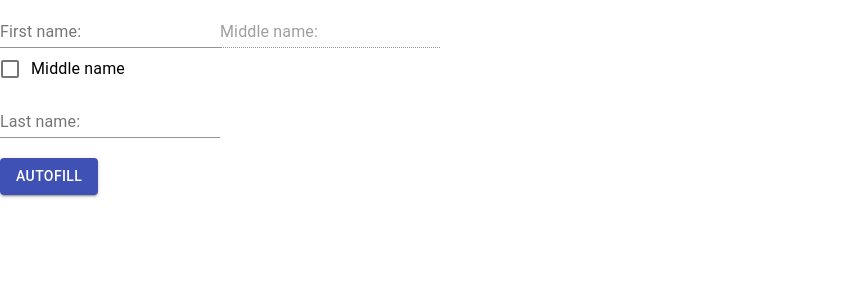
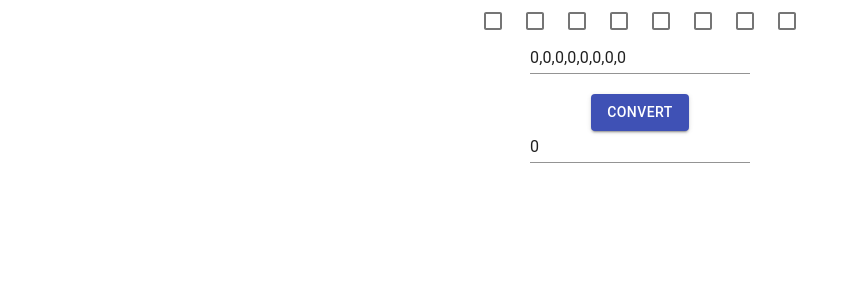
Before and after one commit to pietarin/ReactGUI, a React (Create React App) app: page / in a window 1280 px wide. Shown: the top 300 px of the page, without its empty margins (0-859 px from the left). Built offline with nearby package versions, Linux system fonts and the light colour scheme.

Commit message:
Did some of exercise 1.2

```diff
--- /dev/null
+++ b/src/exercises/exercise.css
@@ -0,0 +1,3 @@
+.App {
+    text-align: center;
+  }
--- a/src/exercises/exercise1.2.js
+++ b/src/exercises/exercise1.2.js
@@ -1,70 +1,89 @@
-import React from 'react';
+import React, { useState, useEffect } from 'react';
 import TextField from '@material-ui/core/TextField';
 import Box from '@material-ui/core/Box';
 import Checkbox from '@material-ui/core/Checkbox';
 import Button from '@material-ui/core/Button';
-import FormControlLabel from '@material-ui/core/FormControlLabel';
+import './exercise.css';
 
 function App() {
-    const [autofill, setAutofill] = React.useState(true);
-    document.title = 'Names';
+    document.title = 'Binary Boxes';
 
     return (
         <div>
-            {autofill ? <Form setAutofill={setAutofill} /> : <Autofilled />}
+            <BinaryConverter />
         </div>
     )
 }
 
-function Autofilled() {
-    const [isActive, setActive] = React.useState(true);
+function BinaryConverter() {
+    const [decimalValue, setDecimalValue] = useState(0);
+    const [binaryArray, setBinaryArray] = useState([0, 0, 0, 0, 0, 0, 0, 0]);
+
+    function bitHandler(index, checked) {
+        var sliceOne = binaryArray.slice(0, index);
+        var sliceTwo = binaryArray.slice(index);
+        var replace = 0;
+        if (checked) {
+            replace = 1;
+        }
+        setBinaryArray(
+            sliceOne.concat([replace], sliceTwo)
+        );
+        console.log(binaryArray + "b");
+        console.log(binaryArray.slice(0, index).concat([replace], (binaryArray.slice(index + 1))) + " barray");
+        console.log(sliceOne + " one");
+        console.log(index + " index");
+        console.log([replace] + " replace");
+        console.log(sliceTwo + " two");
+        console.log(binaryArray.length + " length");
+    }
 
     return (
         <div className="App">
             <Box>
-                <TextField id="firstname" label="First name: " defaultValue="Jaakko" />
-                <TextField disabled={isActive} id="middlename" label="Middle name: " defaultValue="mikalie" />
+                <Checkbox id={0} onChange={(e, checked) => {
+                    bitHandler(e.target.id, checked)
+                }} />
+                <Checkbox id={1} onChange={(e, checked) => {
+                    bitHandler(e.target.id, checked)
+                }} />
+                <Checkbox id={2} onChange={(e, checked) => {
+                    bitHandler(e.target.id, checked)
+                }} />
+                <Checkbox id={3} onChange={(e, checked) => {
+                    bitHandler(e.target.id, checked)
+                }} />
+                <Checkbox id={4} onChange={(e, checked) => {
+                    bitHandler(e.target.id, checked)
+                }} />
+                <Checkbox id={5} onChange={(e, checked) => {
+                    bitHandler(e.target.id, checked)
+                }} />
+                <Checkbox id={6} onChange={(e, checked) => {
+                    bitHandler(e.target.id, checked)
+                }} />
+                <Checkbox id={7} onChange={(e, checked) => {
+                    bitHandler(e.target.id, checked)
+                }} />
                 <br></br>
-                <FormControlLabel control={
-                    <Checkbox onClick={() => setActive(!isActive)} value="secondary" />
-                }
-                    label="Middle name"
-                />
+                <TextField id="binary" value={binaryArray} />
                 <br></br>
-                <TextField id="lastname" label="Last name: " defaultValue="Hakulinen" />
             </Box>
             <br></br>
-            <Button variant="contained" color="primary" >
-                Autofilled
-			</Button>
+            <ConvertButton />
+            <br></br>
+            <TextField id="decimal" value={decimalValue} />
         </div>
     );
 }
 
-function Form(props) {
-    const [isActive, setActive] = React.useState(false);
-
-
+function ConvertButton() {
     return (
-        <div className="App">
-            <Box>
-                <TextField id="firstname" label="First name: " />
-                <TextField disabled={!isActive} id="middlename" label="Middle name: " />
-                <br></br>
-                <FormControlLabel control={
-                    <Checkbox onClick={() => setActive(!isActive)} value="secondary" />
-                }
-                    label="Middle name"
-                />
-                <br></br>
-                <TextField id="lastname" label="Last name: " />
-            </Box>
-            <br></br>
-            <Button variant="contained" color="primary" onClick={() => { props.setAutofill(false) }} >
-                Autofill
-			</Button>
-        </div>
+        <Button variant="contained" color="primary">
+            Convert
+    </Button>
     );
 }
 
+
 export default App;
--- a/src/index.js
+++ b/src/index.js
@@ -1,6 +1,7 @@
 import React from 'react';
 import ReactDOM from 'react-dom';
 import './index.css';
+//import App from './App'; //exercise 1.1
 import App from './exercises/exercise1.2';
 import * as serviceWorker from './serviceWorker';
 
```
Also changed, not shown: src/App.js (+11 -11 lines), 1 other file (tests, documents, lock files or other folders).
